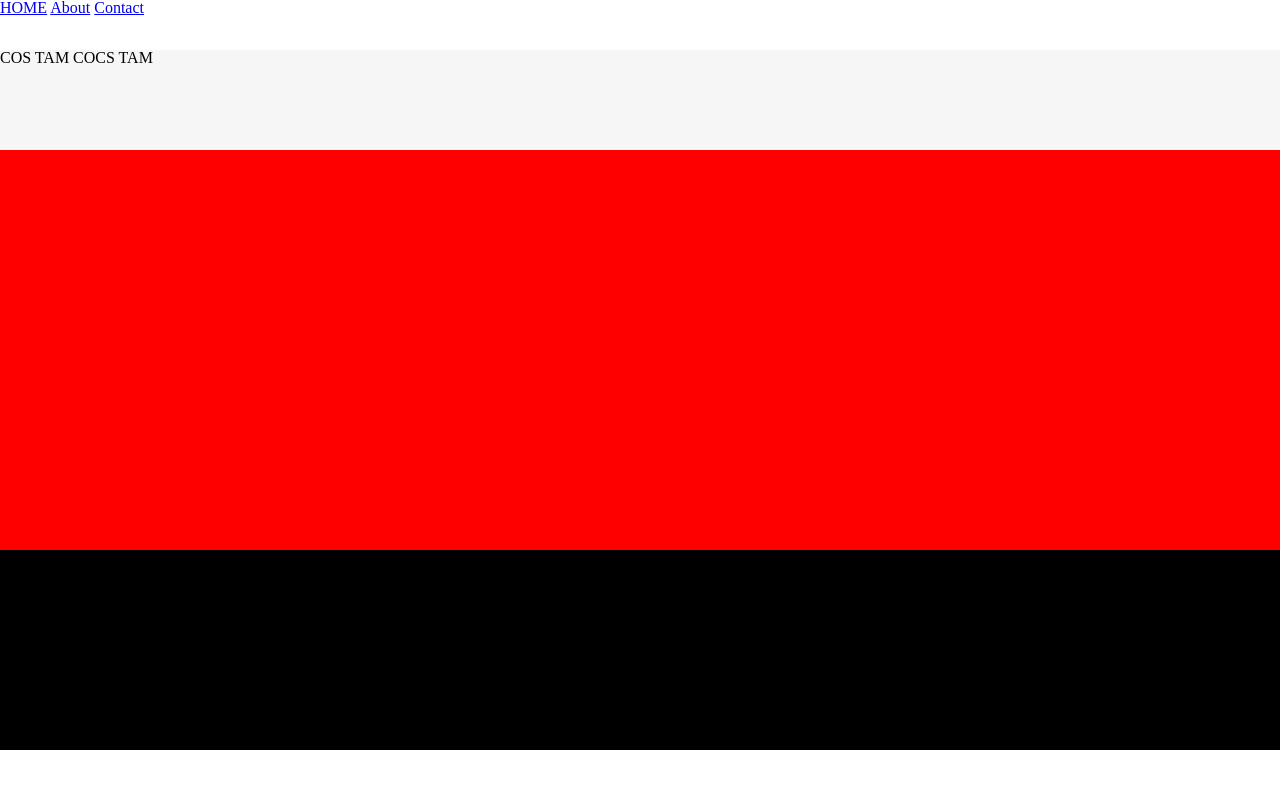
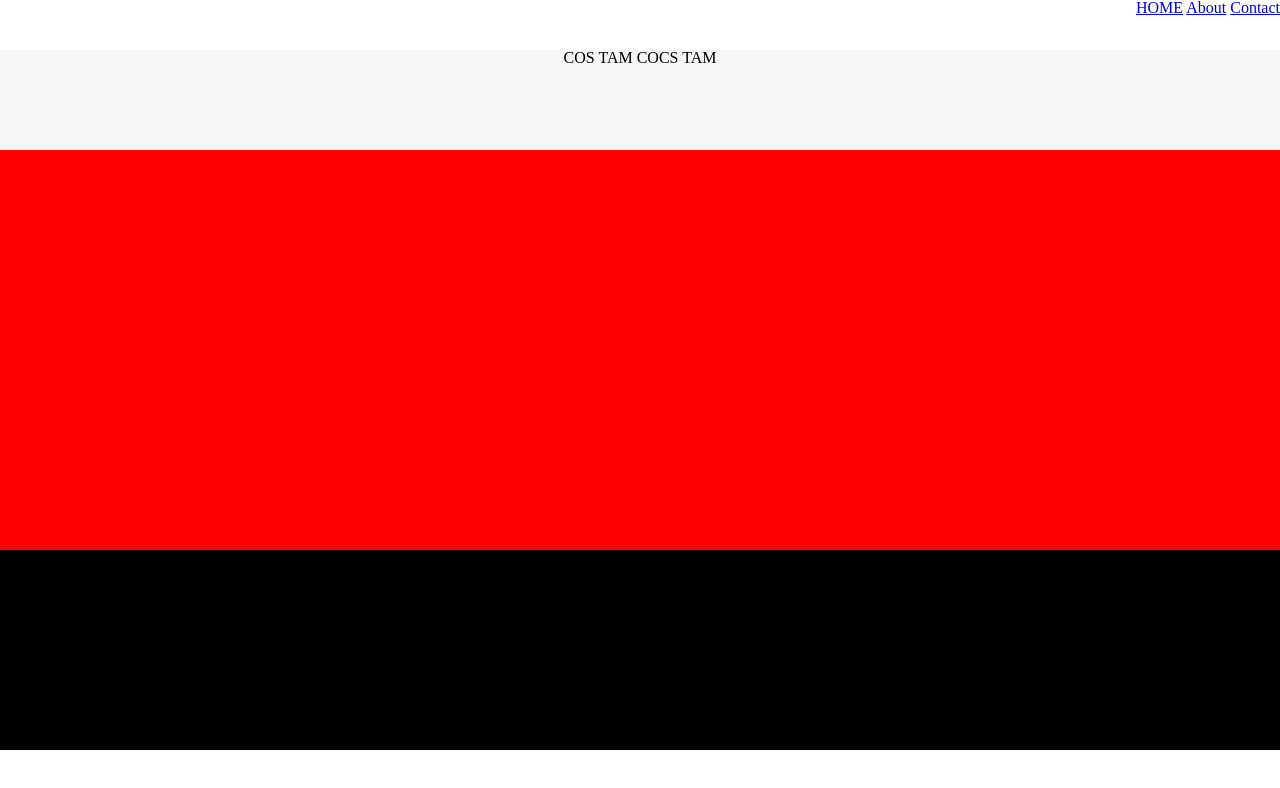
Before and after one commit to S2ymmek/projektweb, a plain HTML site: page index.html in a window 1280 px wide. Drawn offline with Linux system fonts and the light colour scheme; files whose address does not match are found by name.

Commit message:
Update style.css

```diff
--- a/css/style.css
+++ b/css/style.css
@@ -1,5 +1,9 @@
 header{
     height: 50px;
+}
+#buttons
+{
+    text-align: right;
 }
 footer{
     height : 200px;
@@ -9,9 +13,11 @@ footer{
 #title{
     height: 100px;
     background-color: #f6f6f6;
+    text-align: center;
 
 }
 #main{
+
 height: 400px;
 background-color: red;
 }
```
